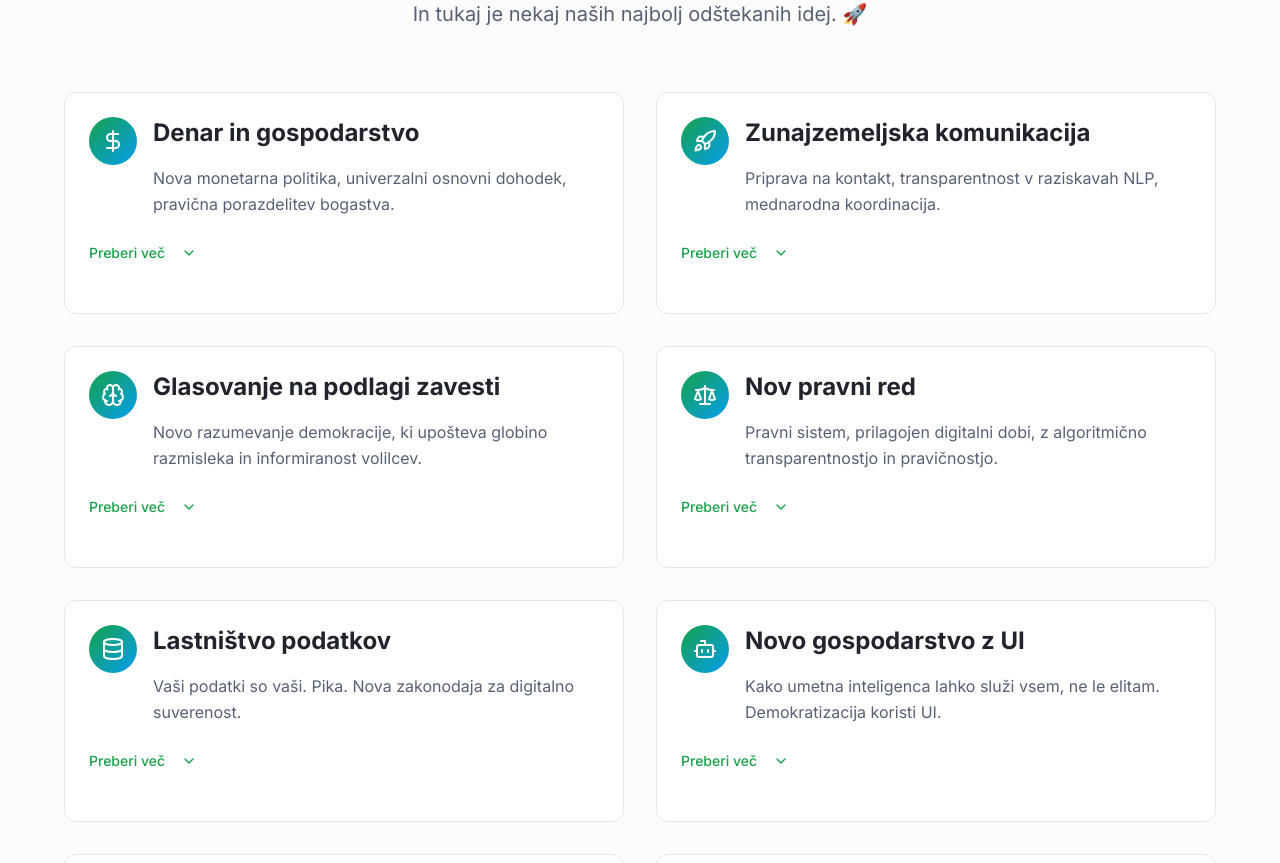
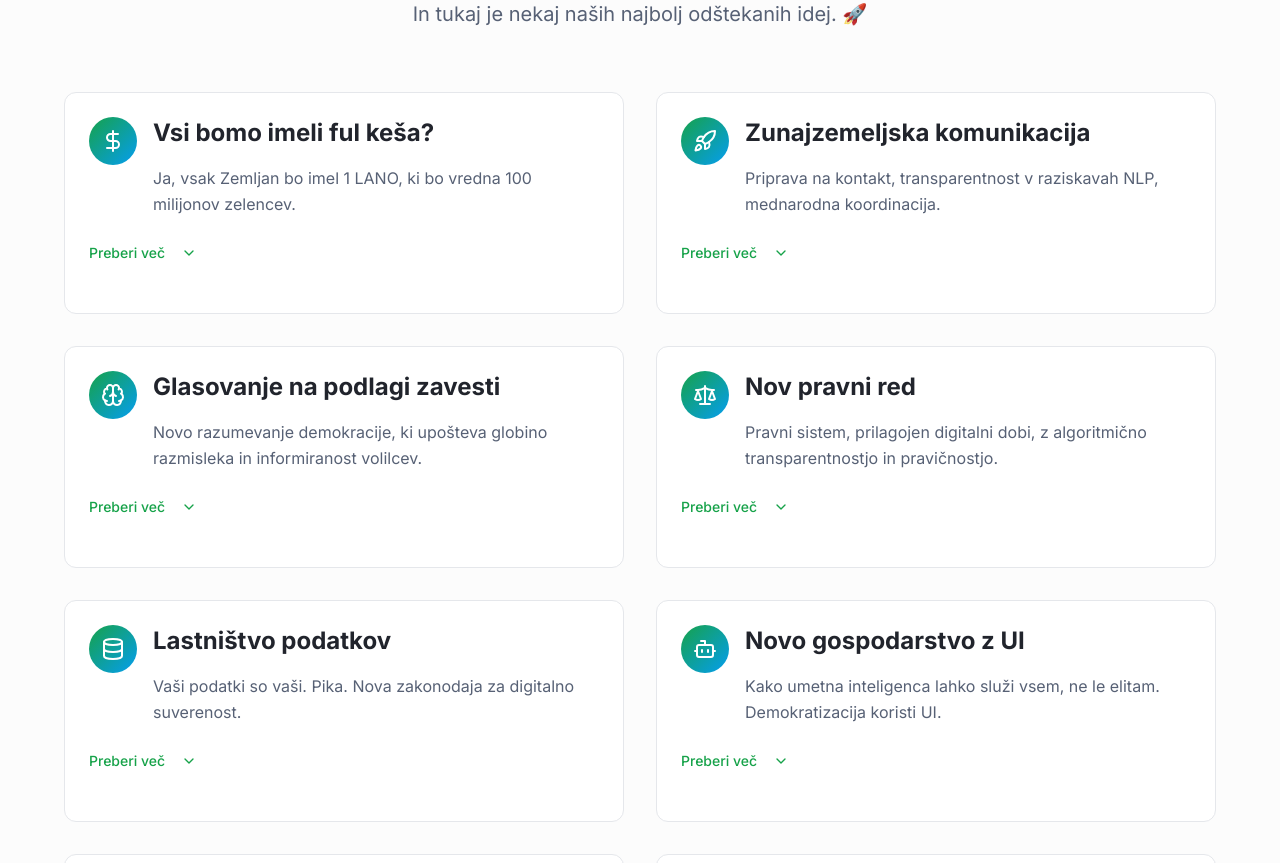
Before and after one commit to BrillyantJosh/nov-svetovni-red-lana, a React (Vite) app: page / in a window 1280 px wide. Shown: the part 1286-2149 px from the top of the page. Built offline with nearby package versions, Linux system fonts and the light colour scheme; the HTML template or start-up script is replaced by a standard one.

Commit message:
Update "Money & Economy" section

```diff
--- a/src/pages/Index.tsx
+++ b/src/pages/Index.tsx
@@ -119,17 +119,33 @@ const Index = () => {
           <div className="grid gap-8 md:grid-cols-2">
             {/* Money & Economy */}
             <ExpandableSection
-              title="Denar in gospodarstvo"
-              summary="Nova monetarna politika, univerzalni osnovni dohodek, pravična porazdelitev bogastva."
-              content="Trenutni gospodarski sistem povzroča vse večje neenakosti in okoljsko škodo. Predlagamo:
+              title="Vsi bomo imeli ful keša?"
+              summary="Ja, vsak Zemljan bo imel 1 LANO, ki bo vredna 100 milijonov zelencev."
+              content={<>
+                <p className="mb-4">
+                  Mama mia – brez keša lahko preživiš en dan, brez zraka pa samo par minut. A vseeno nas denar spravlja v stres dan za dnem, celo življenje. Če bi z zrakom dihali tako, kot "dihamo denar", bi bili vsi astmatiki, haha.
+                </p>
 
-• Uvedba univerzalnega osnovnega dohodka
-• Reforma monetarnega sistema z demokratičnim nadzorom
-• Progresivno obdavčenje kapitala in bogastva
-• Podpora lokalnim gospodarstvom in zadružništvu
-• Zelena preusmeritev gospodarstva
+                <p className="mb-4">
+                  Denarni sistem potrebuje samo nekaj manjših preoblikovanj – in potem bomo polni keša. Tako zelo, da nihče več ne bo delal stvari, ki jih ne mara, ne bo garal nadur, ne bo škodil drugim ali svinjal planeta samo zato, da pobere dva centa več.
+                </p>
 
-Cilj je gospodarstvo, ki služi ljudem in planetu, ne le kapitalu."
+                <p className="mb-4">
+                  V Lana Svetovnem Redu smo pogledali, kako to počne narava. Ko se mamica in očka poseksata in nastane nova celica – zigota – se ta začne deliti eksponentno. Iz ene same celice nastane v 15 letih kar <strong>37 trilijonov celic</strong>. To je tako, kot da bi iz enega evra ali dolarja nastalo 37 trilijonov zelencev. To je več, kot je danes sploh vsega denarja v obtoku!
+                </p>
+
+                <p className="mb-4">
+                  Vsak investitor sanja o taki rasti, a narava to počne popolnoma samoumevno. In mi smo dojeli, kako preprosto je to. Ne moremo verjeti, da v vseh teh tisočih letih še noben velefinančnik ni šel pogledat k naravi po navdih.
+                </p>
+
+                <p className="mb-4">
+                  Zato – vsi bomo imeli ful keša. Na računu bo vsakemu svetilo kakih <strong>100 milijončkov</strong>, in potem boste dihali keš tako kot dihate zrak. V obilju.
+                </p>
+
+                <p>
+                  In ja – <strong>imeli se bomo radi</strong>. 😄
+                </p>
+              </>}
               icon={<DollarSign className="h-6 w-6" />}
             />
 
```
